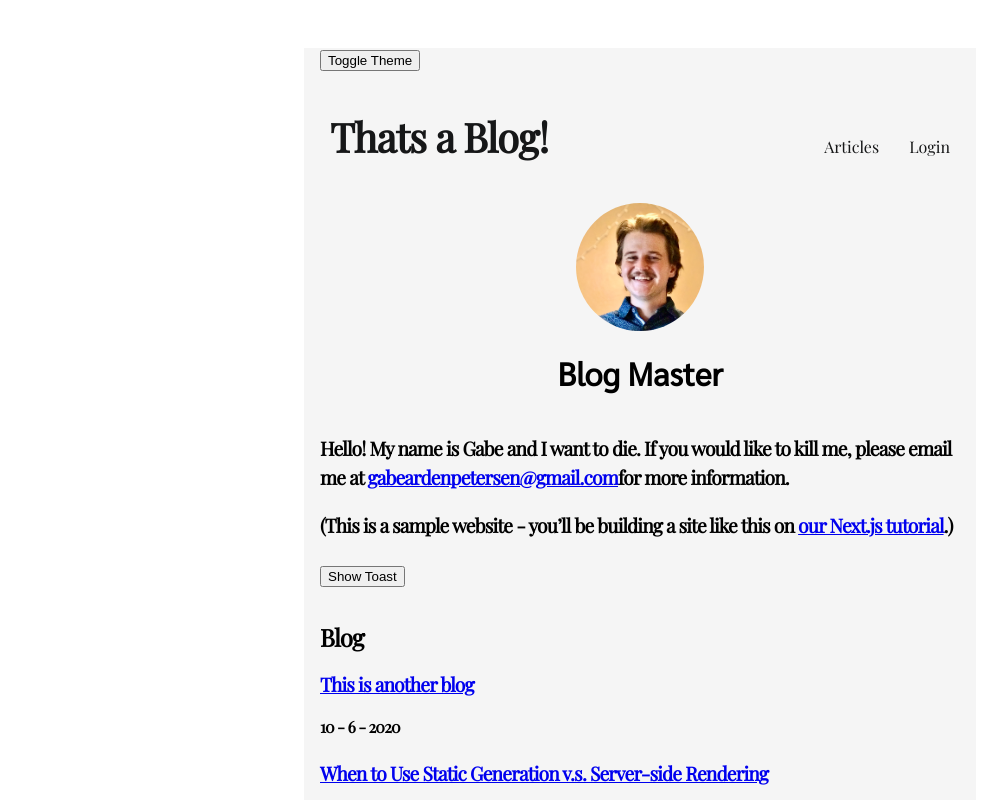
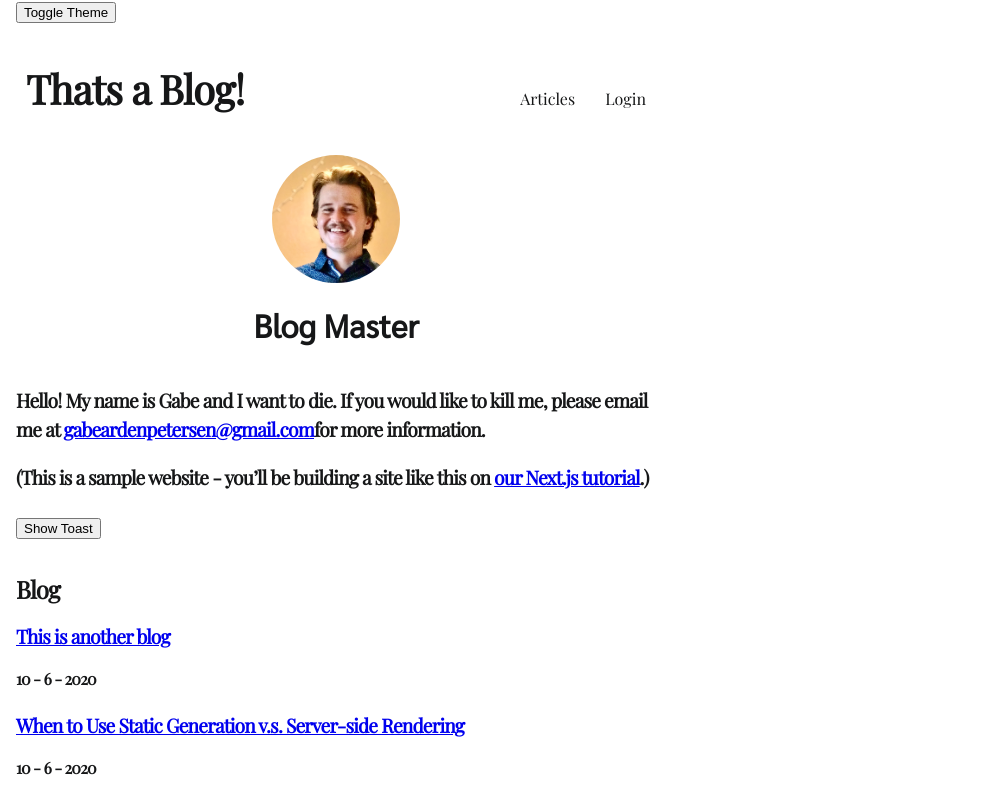
Before and after one commit to gabepetersen/dadblog, a Next.js app: page / in a window 1280 px wide. Shown: the top 800 px of the page, without its empty margins (0-1001 px from the left). Built offline with nearby package versions, Linux system fonts and the light colour scheme.

Commit message:
just kidding you can't use sass variables for dynamic rendering

```diff
--- a/components/layout.module.scss
+++ b/components/layout.module.scss
@@ -3,9 +3,10 @@
 .container {
   max-width: 40rem;
   padding: 0 1rem;
-  margin: 3rem auto 6rem auto;
+  // margin: 3rem auto 6rem auto;
   font-family: PlayfairDisplay-Regular;
   background-color: var(--color-page-background);
+  color: var(--color-text);
 }
 
 .header {
--- a/components/layout.tsx
+++ b/components/layout.tsx
@@ -2,7 +2,7 @@ import Head from 'next/head';
 import Link from 'next/link';
 
 import Navbar from './navbar';
-import { getThemeController } from '../components/theme';
+import { getThemeController } from '../components/theme-provider';
 
 import styles from './layout.module.scss';
 import utilStyles from '../styles/utils.module.scss';
--- a/components/navbar.module.scss
+++ b/components/navbar.module.scss
@@ -12,11 +12,11 @@
   & li a {
     display: block;
     padding: 10px;
-    color: $theme-black;
+    color: var(--color-text);
   }
   // styles for all of the list item links besides the menu-title
   & li:not(.menu_title) a:hover  {
-    border-bottom: 1px solid $theme-green;
+    border-bottom: 1px solid var(--color-accent);
   }
 }
 // main nav menu
--- a/components/theme.tsx
+++ b/components/theme-provider.tsx
@@ -1,6 +1,6 @@
 /**
  * Big Thank you goes out to github user @Ifades
- * github repo:
+ * github repo: https://github.com/lfades/static-tweet
  */
 
 import React from 'react';
--- a/pages/_app.tsx
+++ b/pages/_app.tsx
@@ -21,6 +21,13 @@ export default function MyApp({ Component, pageProps, router }: AppProps) {
       }}>
         <Component {...pageProps} />
       </motion.div>
+
+      {/* Need some global style tags */}
+      <style jsx global>{`
+        body {
+          margin: 0;
+        }
+      `}</style>
     </AnimatePresence>
   );
 }
--- a/pages/index.tsx
+++ b/pages/index.tsx
@@ -7,7 +7,7 @@ import { useEffect } from 'react';
 import Layout, { siteTitle } from '../components/layout';
 import CustomDate from '../components/custom-date';
 import { ToastContainer, ToastController } from '../components/toast';
-import { ThemeProvider } from '../components/theme';
+import { ThemeProvider } from '../components/theme-provider';
 import { getSortedPostsData } from '../lib/posts';
 
 import utilStyles from '../styles/utils.module.scss';
--- a/styles/theme.module.scss
+++ b/styles/theme.module.scss
@@ -1,25 +1,8 @@
 // More themes
 $theme-green: #4b7f52ff;
 $theme-yellow: #ffd639ff;
-$theme-white: #f5f5f5ff;
+$theme-offwhite: #f5f5f5ff;
+$theme-white: #ffffff;
 $theme-lightgray: #c6d3c7;
 $theme-gray: #5d635d;
 $theme-black: #161718;
-
-// set default styles
-#light {
-  --color-page-background: #{$theme-white};
-  --color-text: #{$theme-black};
-  --color-subtext: #{$theme-gray};
-  --color-shadow: #{$theme-lightgray};
-  --color-accent: #{$theme-green};
-}
-
-// set dark mode styles
-#dark {
-  --color-page-background: #{$theme-black};
-  --color-text: #{$theme-white};
-  --color-subtext: #{$theme-lightgray};
-  --color-shadow: #{$theme-gray};
-  --color-accent: #{$theme-yellow};
-}
```
